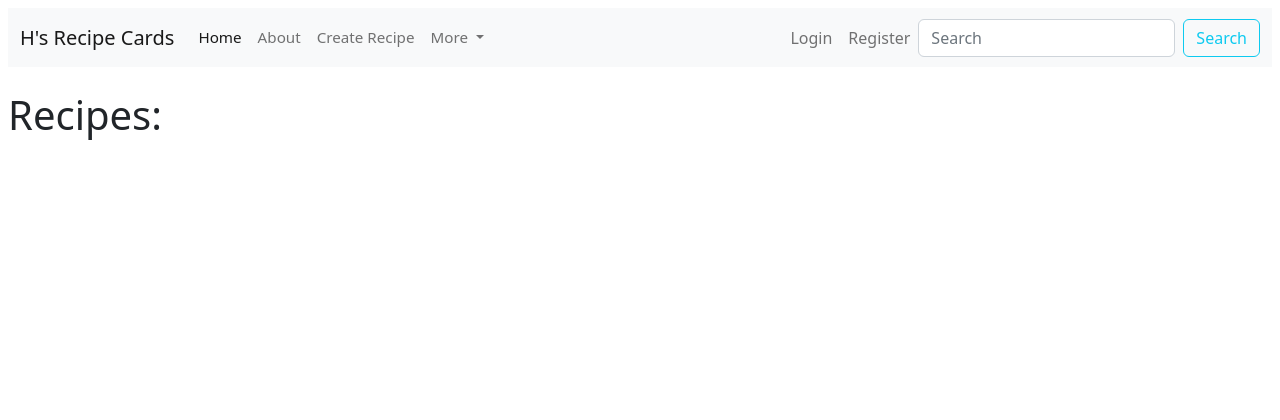
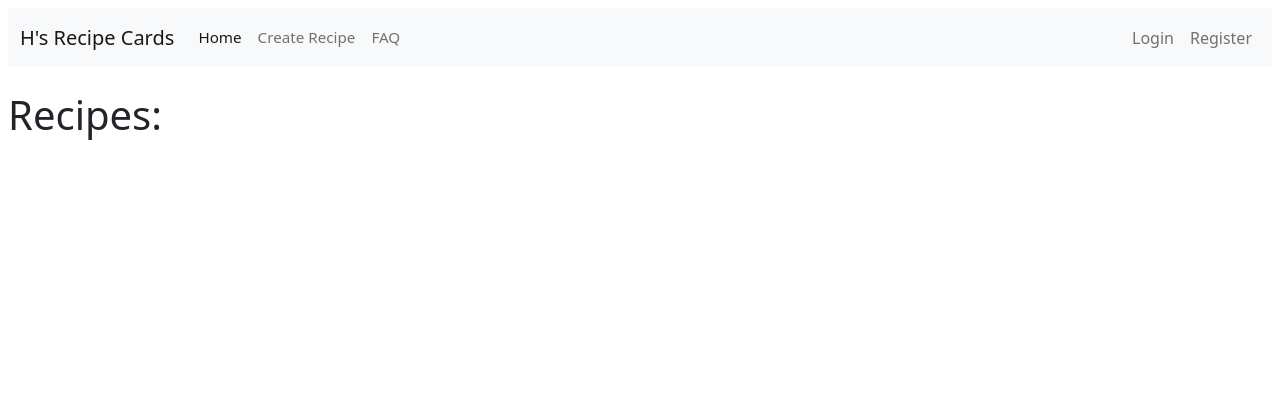
Before and after one commit to henrysevern/django_recipe_app, a Django app: page / in a window 1280 px wide. Shown: the top 420 px of the page. Run offline with Django 3.2, Linux system fonts and the light colour scheme; data that the repository does not hold is empty; some libraries are stand-ins or nearby versions.

Commit message:
Change navigation bar

```diff
--- a/recipes/templates/recipes/base.html
+++ b/recipes/templates/recipes/base.html
@@ -32,26 +32,13 @@
         <ul class="navbar-nav me-auto mb-2 mb-lg-0">
           <li class="nav-item">
             <a class="nav-link active" aria-current="page" href="{% url 'recipes-home' %}">Home</a>
-          </li>
-          <li class="nav-item">
-            <a class="nav-link" href="{% url 'recipes-about' %}">About</a>
-          </li>
           <li class="nav-item">
             <a class="nav-link" href="{% url 'recipes-create' %}">Create Recipe</a>
           </li>
-          <li class="nav-item dropdown">
-            <a class="nav-link dropdown-toggle" href="#" role="button" data-bs-toggle="dropdown" aria-expanded="false">
-              More
-            </a>
-            <ul class="dropdown-menu">
-              <li><a class="dropdown-item" href="{% url 'user-profile' %}">My Profile</a></li>
-              <li><a class="dropdown-item" href="{% url 'user-register' %}">Sign Up!</a></li>
-              <li>
-                <hr class="dropdown-divider">
-              </li>
-              <li><a class="dropdown-item" href="{% url 'recipes-questions' %}">FAQ</a></li>
-            </ul>
-          </li>
+        </li>
+        <li class="nav-item">
+          <a class="nav-link" href="{% url 'recipes-questions' %}">FAQ</a>
+        </li>
         </ul>
         <div class="navbar-nav">
           {% if request.user.is_authenticated %}
@@ -63,10 +50,6 @@
           <a class="nav-item nav-link" href="{% url 'user-register' %}">Register</a>
           {% endif %}
         </div>
-        <form class="d-flex" role="search">
-          <input class="form-control me-2" type="search" placeholder="Search" aria-label="Search">
-          <button class="btn btn-outline-info" type="submit">Search</button>
-        </form>
       </div>
     </div>
   </nav>
@@ -85,7 +68,7 @@
     <div id="footer-details" class="row container-fluid m-0">
       <ul class="list-inline social-links">
         <li class="list-inline-item">
-            <span>Follow us on</span>
+          <span>Follow us on</span>
         </li>
         <li class="list-inline-item">
           <a target="_blank" href="#">
@@ -126,7 +109,7 @@
       </ul>
     </div>
     <p class="copyright text-muted">© Henry Severn 2022</p>
-</footer>
+  </footer>
 </body>
 <!-- Bootstrap script tags -->
 <script src="https://cdn.jsdelivr.net/npm/@popperjs/core@2.11.6/dist/umd/popper.min.js"
```
